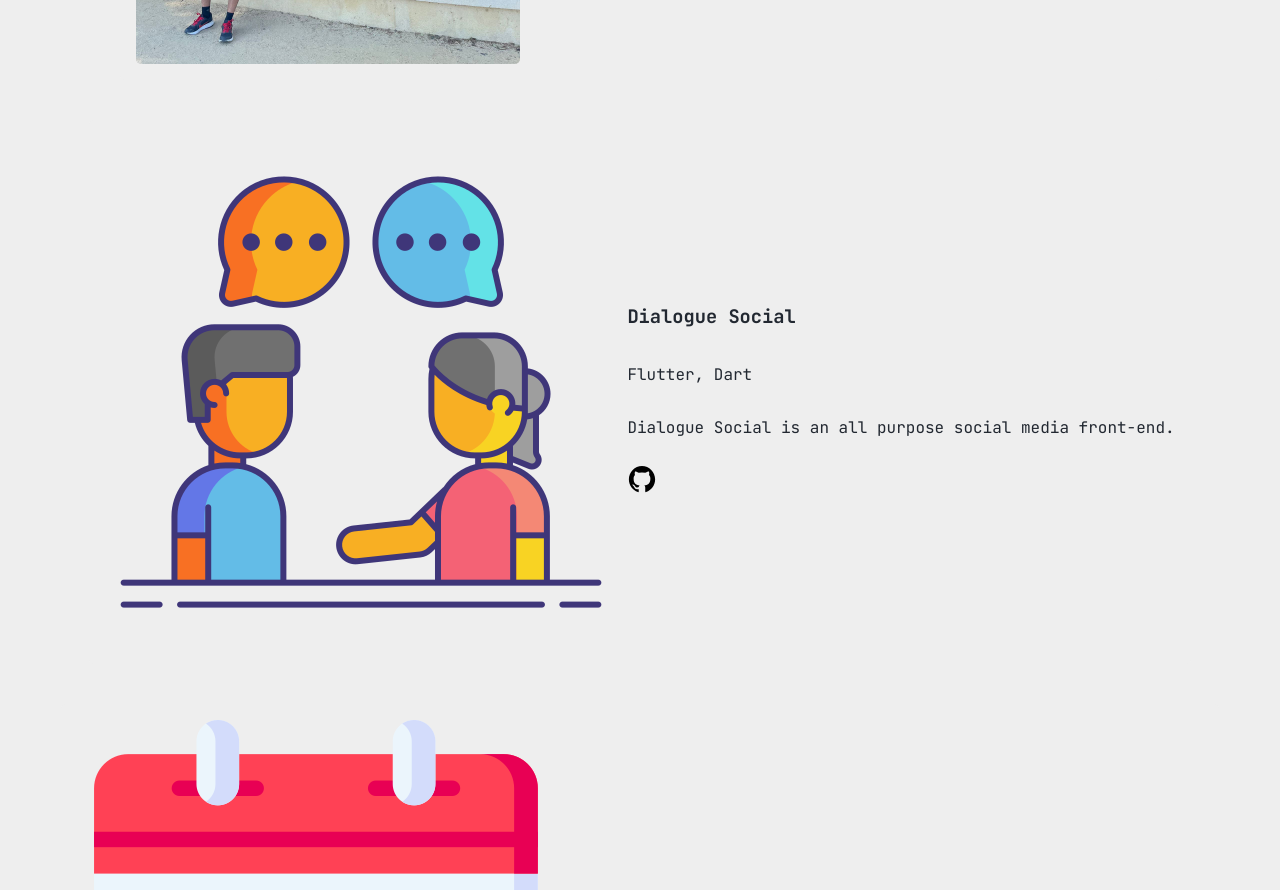
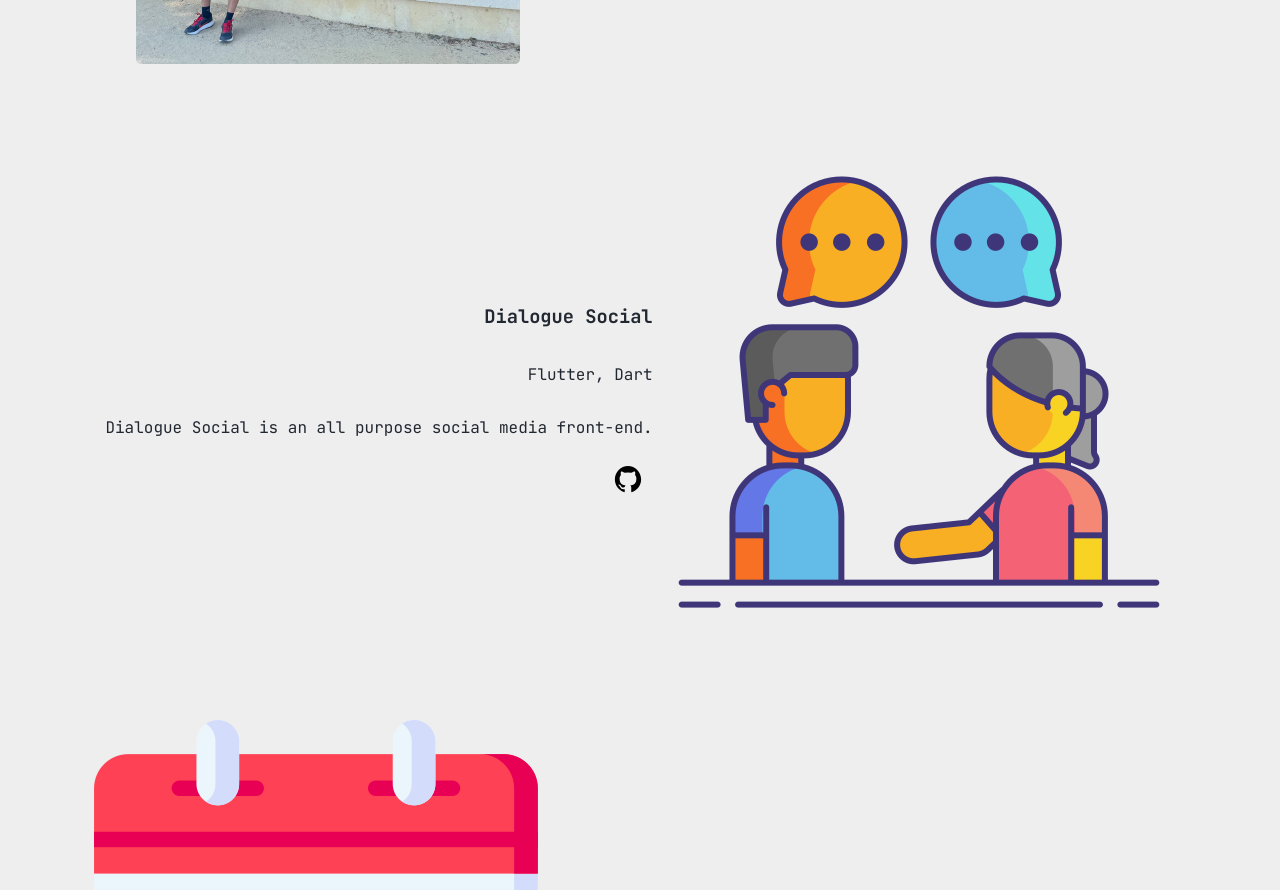
Before and after one commit to Smit2553/smit2553.github.io, a Next.js app: page / in a window 1280 px wide. Shown: the part 2100-2990 px from the top of the page. Built offline with nearby package versions, Linux system fonts and the light colour scheme.

Commit message:
Smooth scrolling and better animations

```diff
--- a/app/components/projectItem.tsx
+++ b/app/components/projectItem.tsx
@@ -30,7 +30,12 @@ export default function ProjectItem(props: {
   reverse?: boolean;
 }) {
   return (
-    <motion.div className={styles.projectContainer}>
+    <motion.div
+      className={styles.projectContainer}
+      initial={{ opacity: 0 }}
+      whileInView={{ opacity: 1, transition: { duration: 0.5 } }}
+      viewport={{ amount: 0.75, once: true }}
+    >
       {!props.reverse && (
         <motion.img
           src={props.image}
--- a/app/globals.css
+++ b/app/globals.css
@@ -1,4 +1,5 @@
 :root {
   background-color: #eeeeee;
   color: #222831;
+  scroll-behavior: smooth;
 }
--- a/app/page.tsx
+++ b/app/page.tsx
@@ -116,6 +116,7 @@ export default function Home() {
           links={{ github: "https://github.com/Smit2553/dialogue-social" }}
           image="/dialogue.png"
           techStack="Flutter, Dart"
+          reverse={true}
         />
         <ProjectItem
           title="Deadline.AI"
```
